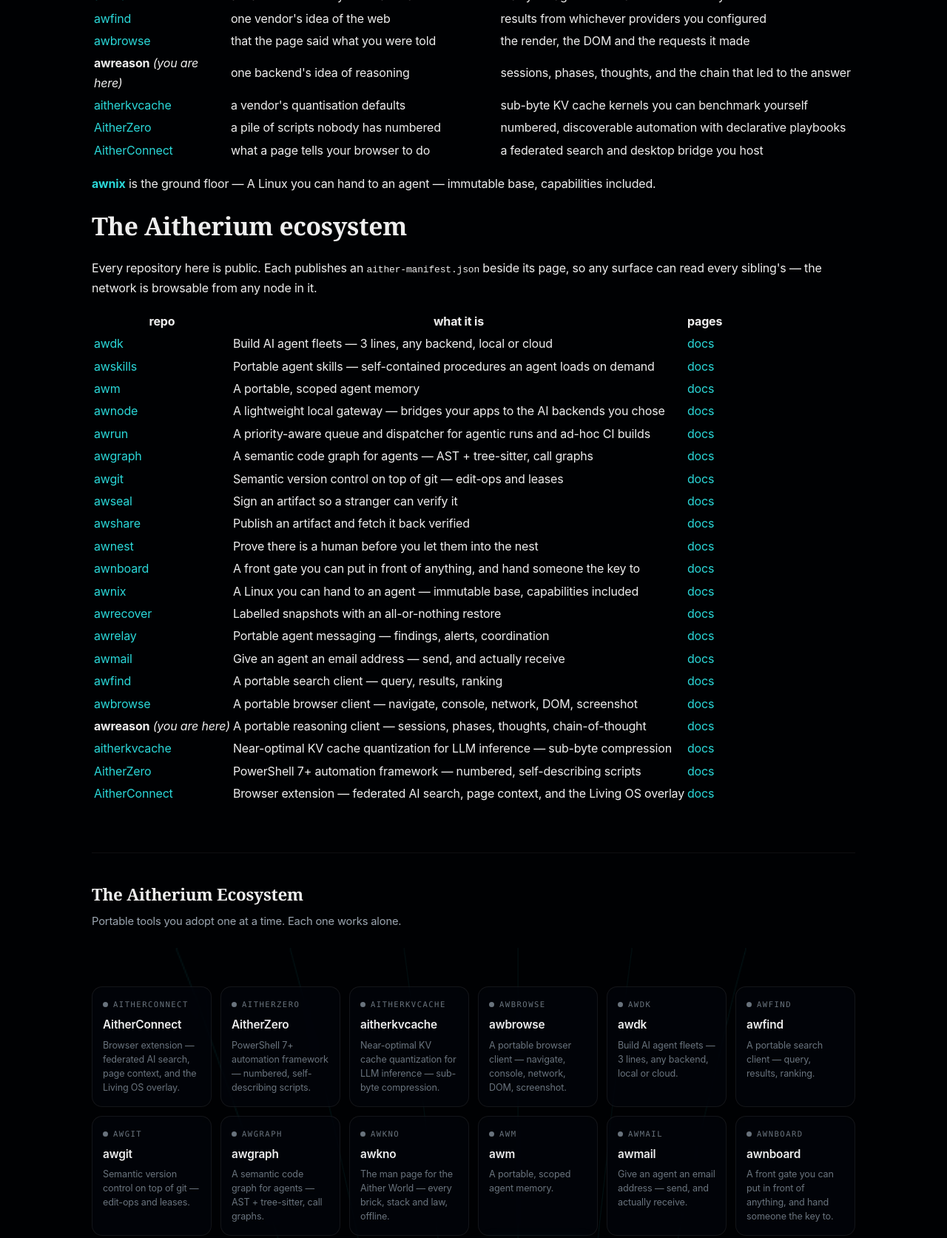
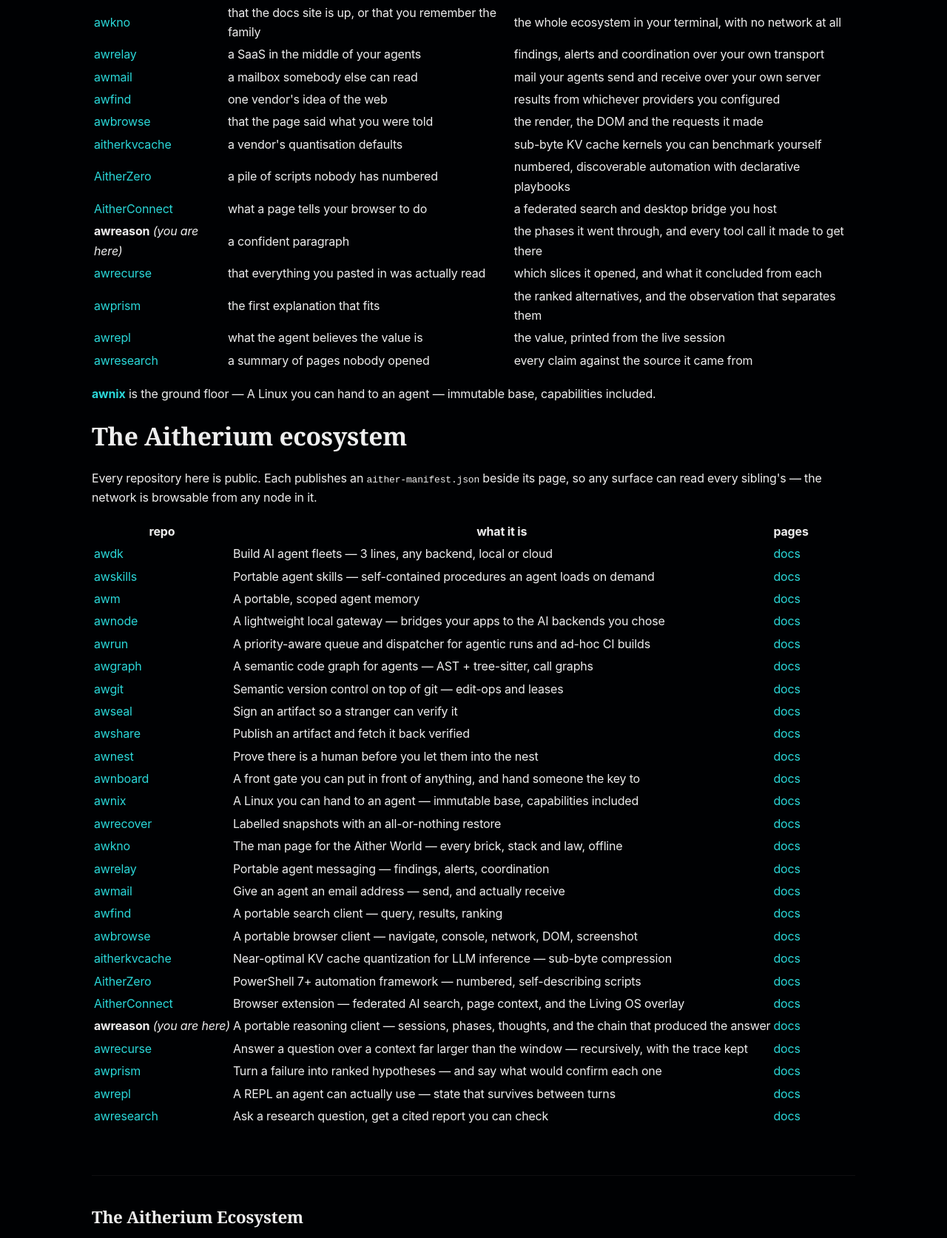
Before and after one commit to Aitherium/awreason, a plain HTML site: page index.html in a window 1280 px wide. Shown: the part 4806-6479 px from the top of the page at 74% size. Drawn offline with Linux system fonts and the light colour scheme.

Commit message:
awreason 0.1.0 — A portable reasoning client — sessions, phases, thoughts, and the chain that produced the answer.

```diff
--- a/index.html
+++ b/index.html
@@ -786,6 +786,11 @@ SELF-TEST: awreason ok
 <td>a restore that fully lands or does not land at all</td>
 </tr>
 <tr>
+<td><a href="https://github.com/Aitherium/awkno">awkno</a></td>
+<td>that the docs site is up, or that you remember the family</td>
+<td>the whole ecosystem in your terminal, with no network at all</td>
+</tr>
+<tr>
 <td><a href="https://github.com/Aitherium/awrelay">awrelay</a></td>
 <td>a SaaS in the middle of your agents</td>
 <td>findings, alerts and coordination over your own transport</td>
@@ -806,11 +811,6 @@ SELF-TEST: awreason ok
 <td>the render, the DOM and the requests it made</td>
 </tr>
 <tr>
-<td><strong>awreason</strong> <em>(you are here)</em></td>
-<td>one backend's idea of reasoning</td>
-<td>sessions, phases, thoughts, and the chain that led to the answer</td>
-</tr>
-<tr>
 <td><a href="https://github.com/Aitherium/aitherkvcache">aitherkvcache</a></td>
 <td>a vendor's quantisation defaults</td>
 <td>sub-byte KV cache kernels you can benchmark yourself</td>
@@ -824,6 +824,31 @@ SELF-TEST: awreason ok
 <td><a href="https://github.com/Aitherium/AitherConnect">AitherConnect</a></td>
 <td>what a page tells your browser to do</td>
 <td>a federated search and desktop bridge you host</td>
+</tr>
+<tr>
+<td><strong>awreason</strong> <em>(you are here)</em></td>
+<td>a confident paragraph</td>
+<td>the phases it went through, and every tool call it made to get there</td>
+</tr>
+<tr>
+<td><a href="https://github.com/Aitherium/awrecurse">awrecurse</a></td>
+<td>that everything you pasted in was actually read</td>
+<td>which slices it opened, and what it concluded from each</td>
+</tr>
+<tr>
+<td><a href="https://github.com/Aitherium/awprism">awprism</a></td>
+<td>the first explanation that fits</td>
+<td>the ranked alternatives, and the observation that separates them</td>
+</tr>
+<tr>
+<td><a href="https://github.com/Aitherium/awrepl">awrepl</a></td>
+<td>what the agent believes the value is</td>
+<td>the value, printed from the live session</td>
+</tr>
+<tr>
+<td><a href="https://github.com/Aitherium/awresearch">awresearch</a></td>
+<td>a summary of pages nobody opened</td>
+<td>every claim against the source it came from</td>
 </tr>
 </tbody>
 </table>
@@ -905,6 +930,11 @@ SELF-TEST: awreason ok
 <td><a href="https://aitherium.github.io/awrecover/">docs</a></td>
 </tr>
 <tr>
+<td><a href="https://github.com/Aitherium/awkno">awkno</a></td>
+<td>The man page for the Aither World — every brick, stack and law, offline</td>
+<td><a href="https://aitherium.github.io/awkno/">docs</a></td>
+</tr>
+<tr>
 <td><a href="https://github.com/Aitherium/awrelay">awrelay</a></td>
 <td>Portable agent messaging — findings, alerts, coordination</td>
 <td><a href="https://aitherium.github.io/awrelay/">docs</a></td>
@@ -925,11 +955,6 @@ SELF-TEST: awreason ok
 <td><a href="https://aitherium.github.io/awbrowse/">docs</a></td>
 </tr>
 <tr>
-<td><strong>awreason</strong> <em>(you are here)</em></td>
-<td>A portable reasoning client — sessions, phases, thoughts, chain-of-thought</td>
-<td><a href="https://aitherium.github.io/awreason/">docs</a></td>
-</tr>
-<tr>
 <td><a href="https://github.com/Aitherium/aitherkvcache">aitherkvcache</a></td>
 <td>Near-optimal KV cache quantization for LLM inference — sub-byte compression</td>
 <td><a href="https://aitherium.github.io/aitherkvcache/">docs</a></td>
@@ -943,6 +968,31 @@ SELF-TEST: awreason ok
 <td><a href="https://github.com/Aitherium/AitherConnect">AitherConnect</a></td>
 <td>Browser extension — federated AI search, page context, and the Living OS overlay</td>
 <td><a href="https://aitherium.github.io/AitherConnect/">docs</a></td>
+</tr>
+<tr>
+<td><strong>awreason</strong> <em>(you are here)</em></td>
+<td>A portable reasoning client — sessions, phases, thoughts, and the chain that produced the answer</td>
+<td><a href="https://aitherium.github.io/awreason/">docs</a></td>
+</tr>
+<tr>
+<td><a href="https://github.com/Aitherium/awrecurse">awrecurse</a></td>
+<td>Answer a question over a context far larger than the window — recursively, with the trace kept</td>
+<td><a href="https://aitherium.github.io/awrecurse/">docs</a></td>
+</tr>
+<tr>
+<td><a href="https://github.com/Aitherium/awprism">awprism</a></td>
+<td>Turn a failure into ranked hypotheses — and say what would confirm each one</td>
+<td><a href="https://aitherium.github.io/awprism/">docs</a></td>
+</tr>
+<tr>
+<td><a href="https://github.com/Aitherium/awrepl">awrepl</a></td>
+<td>A REPL an agent can actually use — state that survives between turns</td>
+<td><a href="https://aitherium.github.io/awrepl/">docs</a></td>
+</tr>
+<tr>
+<td><a href="https://github.com/Aitherium/awresearch">awresearch</a></td>
+<td>Ask a research question, get a cited report you can check</td>
+<td><a href="https://aitherium.github.io/awresearch/">docs</a></td>
 </tr>
 </tbody>
 </table>
@@ -968,6 +1018,7 @@ SELF-TEST: awreason ok
 <a href="https://aitherium.github.io/awmail/" class="orb"><span class="k">awmail</span><span class="n">awmail</span><span class="d">Give an agent an email address — send, and actually receive.</span></a>
 <a href="https://aitherium.github.io/awnboard/" class="orb"><span class="k">awnboard</span><span class="n">awnboard</span><span class="d">A front gate you can put in front of anything, and hand someone the key to.</span></a>
 <a href="https://aitherium.github.io/awnest/" class="orb"><span class="k">awnest</span><span class="n">awnest</span><span class="d">Prove there is a human before you let them into the nest.</span></a>
+<a href="https://aitherium.github.io/awnix/" class="orb"><span class="k">awnix</span><span class="n">awnix</span><span class="d">A Linux you can hand to an agent — immutable base, capabilities included.</span></a>
 <a href="https://aitherium.github.io/awnode/" class="orb"><span class="k">awnode</span><span class="n">awnode</span><span class="d">A lightweight local gateway — bridges your apps to the AI backends you chose.</span></a>
 <a href="https://aitherium.github.io/awprism/" class="orb"><span class="k">awprism</span><span class="n">awprism</span><span class="d">Turn a failure into ranked hypotheses — and say what would confirm each one.</span></a>
 <a href="https://aitherium.github.io/awreason/" class="orb here"><span class="k">awreason</span><span class="n">awreason</span><span class="d">A portable reasoning client — sessions, phases, thoughts, and the chain that produced the answer.</span></a>
```
